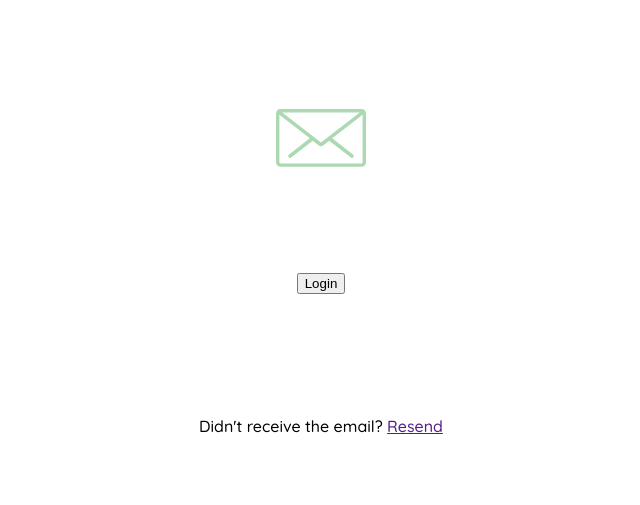
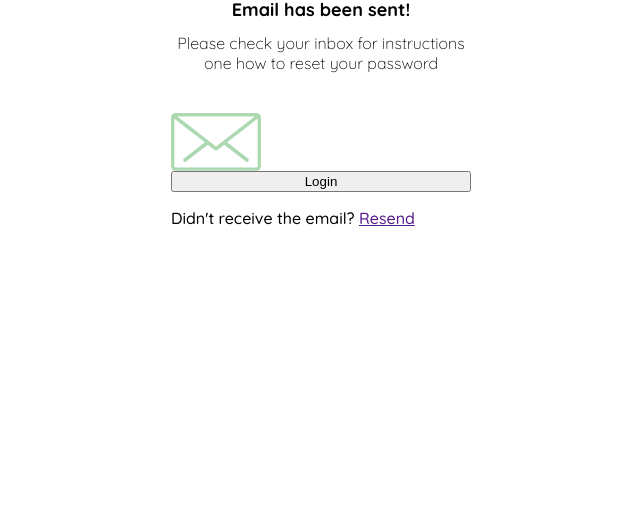
Before and after one commit to danielmaldonado19/Frontend-Yardstore, a plain HTML site: page 2_resetpassword.html in a window 1280 px wide. Shown: the part 295-800 px from the top of the page, without its empty margins (319-959 px from the left). Drawn offline with Linux system fonts and the light colour scheme.

Commit message:
2_resetpassword: title & subtitle styled

```diff
--- a/2_resetpassword.html
+++ b/2_resetpassword.html
@@ -41,20 +41,37 @@
             place-items: center;
             background-color: var(--white);
         }
-
+        /*6.Style the secondary div for center all the objects.*/
+        .resetsent{
+            display: grid;
+            grid-template-rows: auto auto auto 1fr auto auto;
+            width: 300px;
+        }
+        /*7.Style the title and subtitle. */
+        .title{
+            font-size: var(--lg);
+            text-align: center;
+            margin-bottom: 12px;
+        }
+        .subtitle{
+            font-size: var(--md);
+            font-weight: 300;
+            margin-top: 0;
+            margin-bottom: 40px;
+            text-align: center;
+        }
     </style>
 </head>
 <body>
     <!--4.Create the structure of the page and place the elements.-->
     <div class="reset">
+        <div class="resetsent">
+
             <img src="./assets/logos/logo_yard_sale.svg" class="logo" alt="logo">
+            <h1 class="title">Email has been sent!</h1>
 
-            <div class="resetsent">
-                <h1 class="title">Email has been sent!</h1>
-
-                <p class="subtitle">Please check your inbox for instructions one
+            <p class="subtitle">Please check your inbox for instructions one
                 how to reset your password</p>
-            </div>
 
             <img src="./assets/icons/email.svg" class="emailicon" alt="email">
 
@@ -62,6 +79,7 @@
 
             <p class="link">Didn't receive the email? <a href="">Resend</a></p>
 
+        </div>
     </div>
 </body>
 </html>
```
